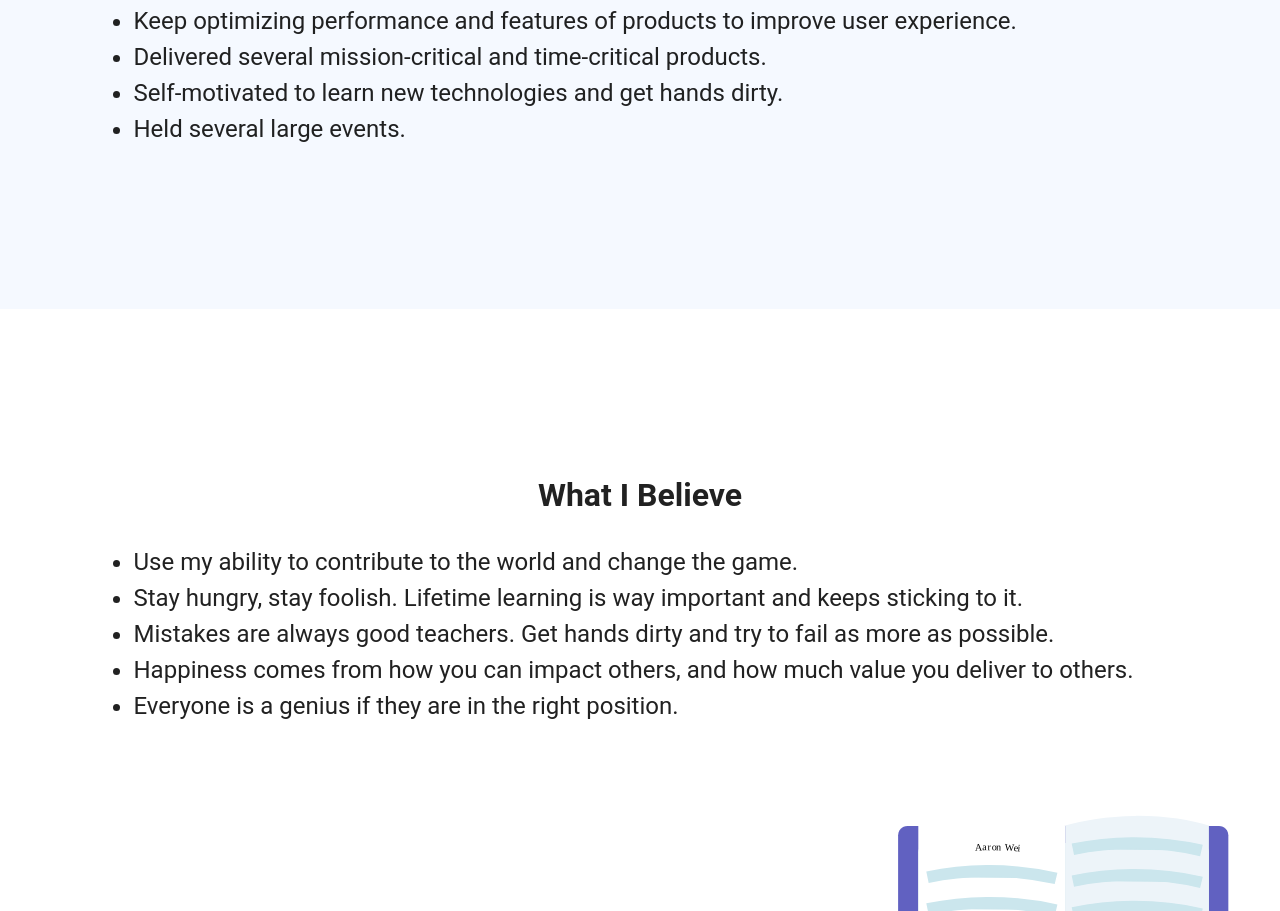
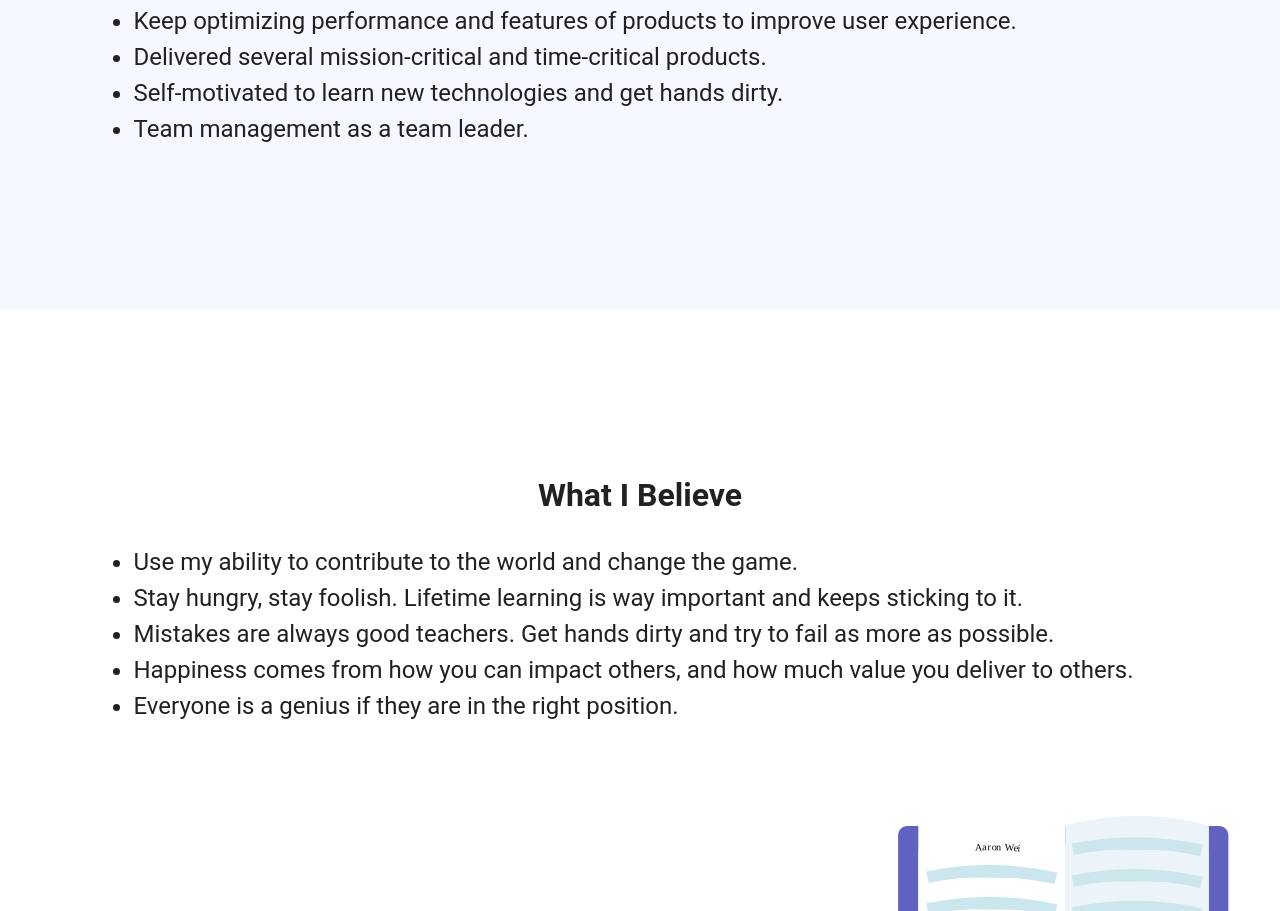
Before and after one commit to realDNA/aboutme2, a Vue app in the folder aboutme/: page /about in a window 1280 px wide. Shown: the part 1713-2624 px from the top of the page. Built offline with nearby package versions, Linux system fonts and the light colour scheme.

Commit message:
change wording

```diff
--- a/aboutme/src/views/AboutMe.vue
+++ b/aboutme/src/views/AboutMe.vue
@@ -61,7 +61,7 @@
                             <li> Keep optimizing performance and features of products to improve user experience. </li>
                             <li> Delivered several mission-critical and time-critical products. </li>
                             <li> Self-motivated to learn new technologies and get hands dirty. </li>
-                            <li> Held several large events. </li>
+                            <li> Team management as a team leader. </li>
                         </ul>
                     </div>
                 </div>
```
Also changed, not shown: 1 other file (tests, documents, lock files or other folders).
